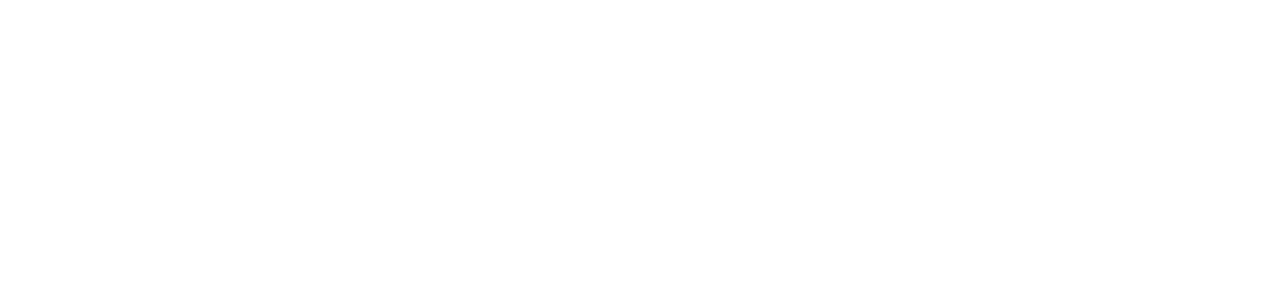
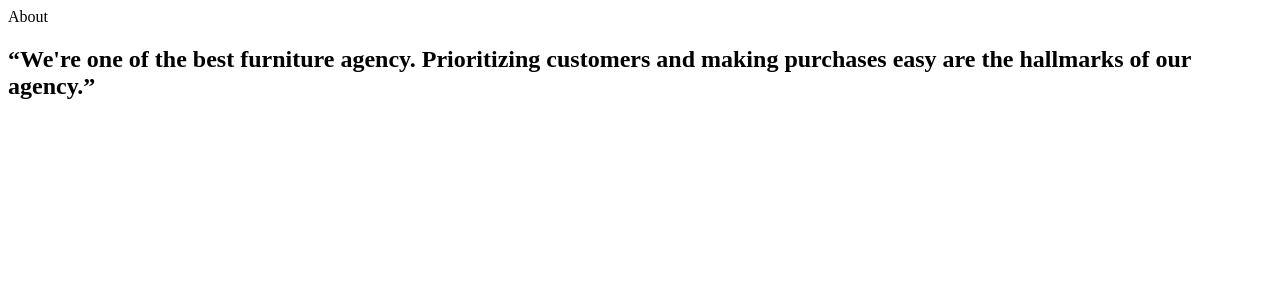
Before and after one commit to Kizya007/dananz, a Vue app: page / in a window 1280 px wide. Shown: the top 300 px of the page. Built offline with nearby package versions, Linux system fonts and the light colour scheme.

Commit message:
create components

```diff
--- a/src/App.vue
+++ b/src/App.vue
@@ -1,19 +1,18 @@
 <template>
-
+  <aboutInfo />
 </template>
 
 <script>
-
+import aboutInfo from "./components/aboutInfo.vue";
 
 export default {
-  name: 'App',
+  name: "App",
   components: {
-
-  }
-}
+    aboutInfo,
+  },
+};
 </script>
 
 <style>
-@import url('https://fonts.googleapis.com/css2?family=Inter:wght@300;400;500;600;700&family=Poppins:wght@300;400;500;600;700&display=swap');
-
+@import url("https://fonts.googleapis.com/css2?family=Inter:wght@300;400;500;600;700&family=Poppins:wght@300;400;500;600;700&display=swap");
 </style>
--- /dev/null
+++ b/src/assets/about.scss
@@ -0,0 +1,8 @@
+.about {
+  .name-section {
+    .line {
+      max-width: 529px;
+      height: 2px;
+    }
+  }
+}
--- /dev/null
+++ b/src/components/aboutInfo.vue
@@ -0,0 +1,19 @@
+<template>
+  <div class="about">
+    <div class="name-section">
+      <span class="">About </span>
+      <h2>
+        “We're one of the best furniture agency. Prioritizing customers and
+        making purchases easy are the hallmarks of our agency.”
+      </h2>
+    </div>
+
+    <div></div>
+  </div>
+</template>
+
+<style lang="scss" scoped>
+@import "../assets/about.scss";
+</style>
+
+<script></script>
```
Also changed, not shown: src/assets/img/aboutImg.png (added), src/assets/img/aboutReviews.png (added).
